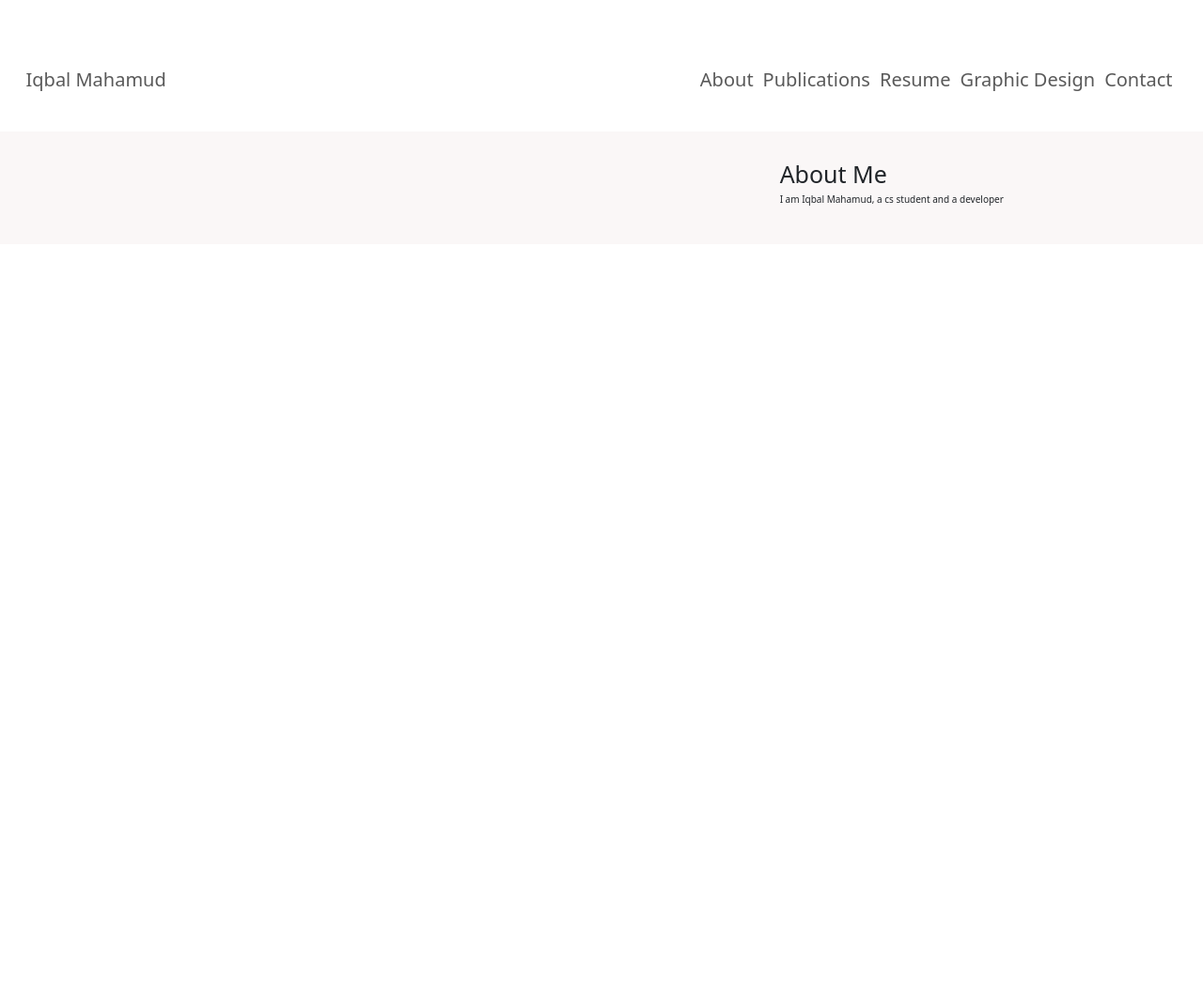
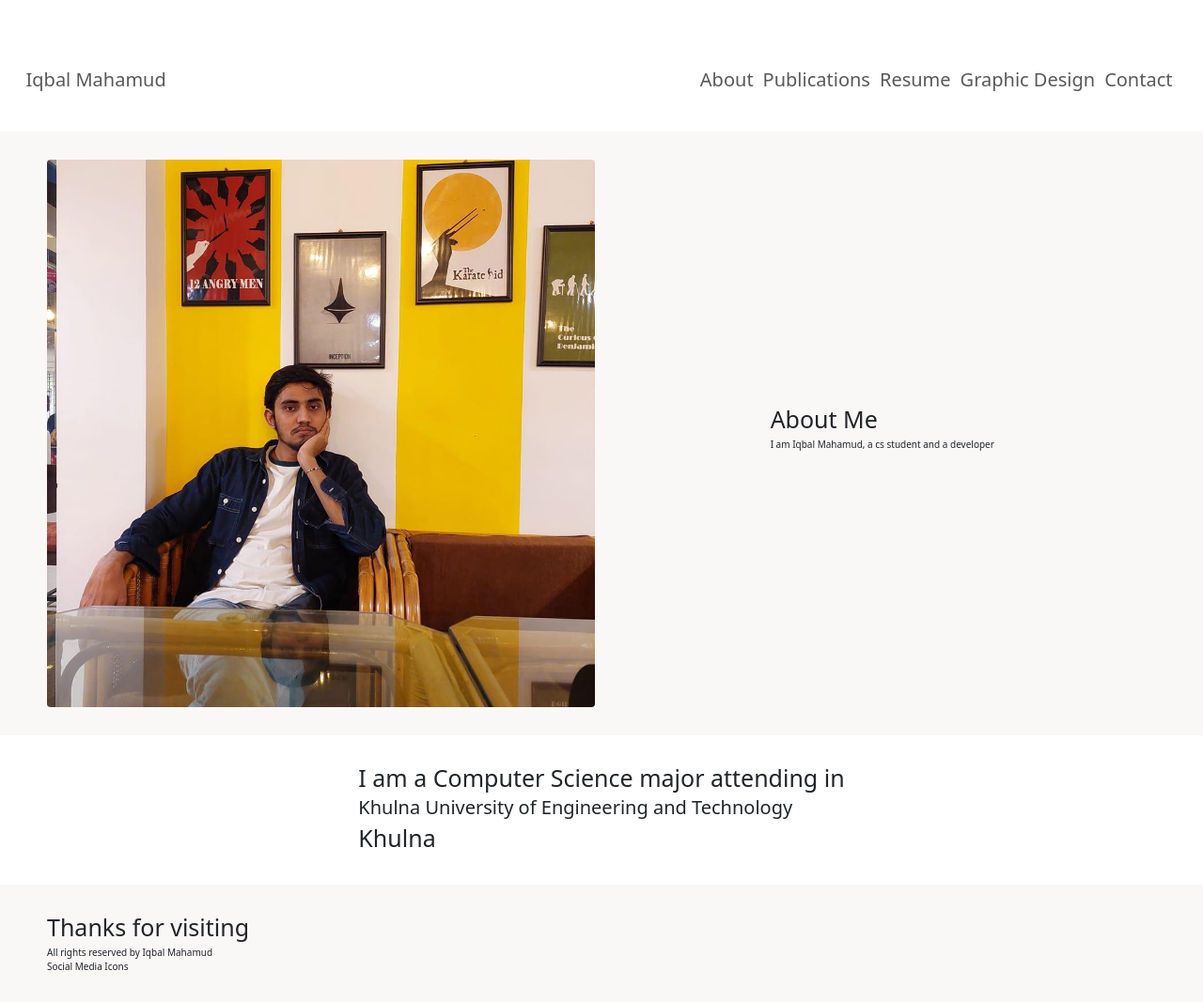
Before and after one commit to iq-bal/portfolio, a plain HTML site: page index.html in a window 1280 px wide. Shown: the whole page at 94% size. Before the commit the page ends 800 px from the top, so only its background shows below. Drawn offline with nearby package versions, Linux system fonts and the light colour scheme.

Commit message:
basic template for footer and body -have to work on details -layout is working fine

```diff
--- a/index.html
+++ b/index.html
@@ -10,7 +10,7 @@
     />
     <script src="https://cdn.jsdelivr.net/npm/@popperjs/core@2.11.6/dist/umd/popper.min.js"></script>
     <script src="https://cdn.jsdelivr.net/npm/bootstrap@5.3.2/dist/js/bootstrap.bundle.min.js"></script>
-    <link rel="stylesheet" href="style.css">
+    <link rel="stylesheet" href="style.css" />
   </head>
   <body>
     <header>
@@ -49,10 +49,13 @@
     <section class="profile-picture">
       <div class="row">
         <div class="col">
-                <img src="assets/iqbal.jpg" alt="" class="img-fluid rounded">
+          <img src="assets/iqbal.jpg" alt="" class="img-fluid rounded" />
         </div>
-            <div class="col" style="display: flex;justify-content: center; align-items: center;">
-                <div style="padding-left: 2rem;">
+        <div
+          class="col"
+          style="display: flex; justify-content: center; align-items: center"
+        >
+          <div>
             <h1>About Me</h1>
             <p>I am Iqbal Mahamud, a cs student and a developer</p>
           </div>
@@ -60,5 +63,19 @@
       </div>
     </section>
 
+    <section class="profile-picture" style="background-color: white; display: flex; justify-content: center; align-items: center;">
+      <div>
+        <h1>I am a Computer Science major attending in</h1>
+        <h2>Khulna University of Engineering and Technology</h2>
+        <h1>Khulna</h1>
+      </div>
+    </section>
+
+    <footer class="profile-picture">
+      <h1>Thanks for visiting</h1>
+      <span>All rights reserved by Iqbal Mahamud</span>
+      <div>Social Media Icons</div>
+    </footer>
+
   </body>
 </html>
```
Also changed, not shown: assets/iqbal.jpg (added), style.css (line endings or trailing spaces). Lines whose indentation alone changed are shown as unchanged.
